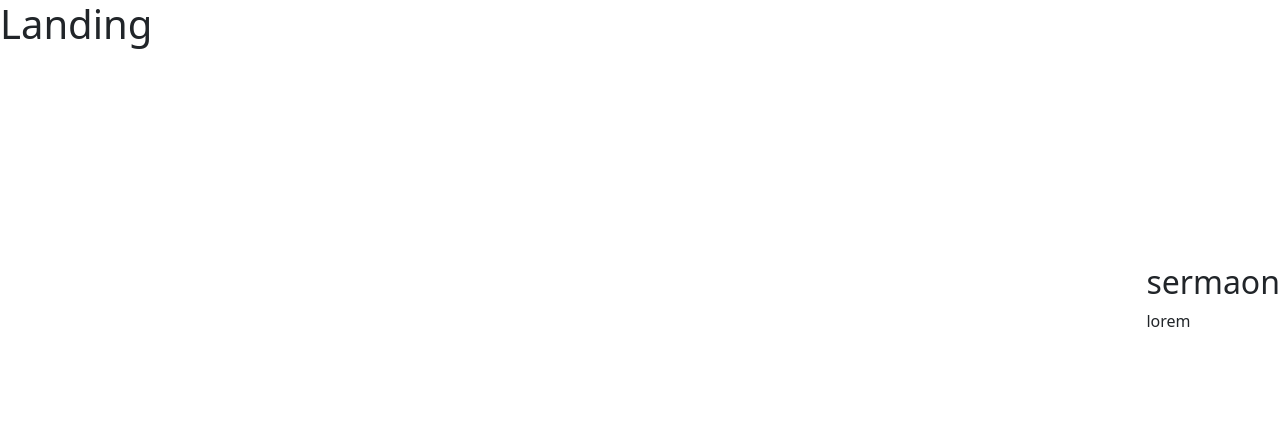
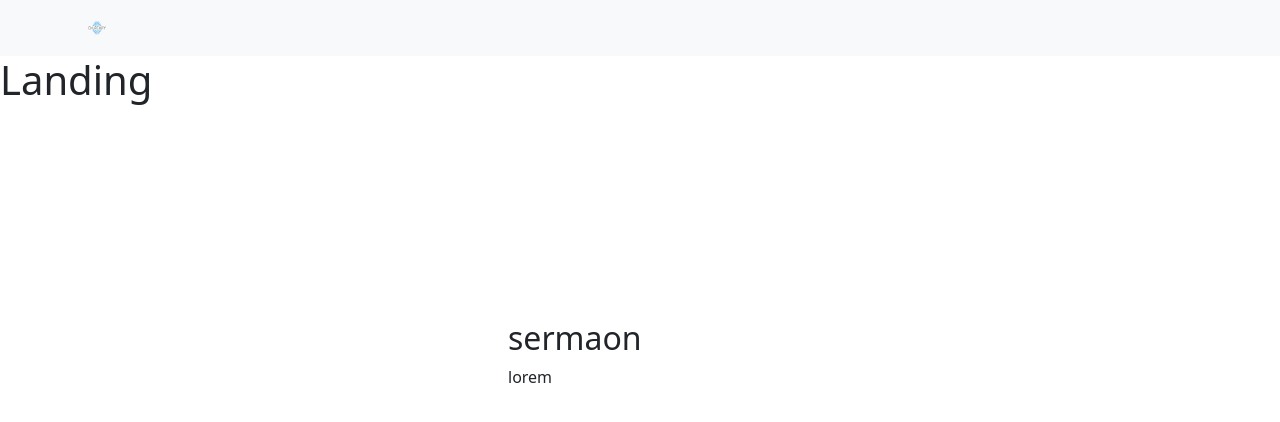
Before and after one commit to Edema-wxd/churchify, a React (Create React App) app: page / in a window 1280 px wide. Shown: the top 422 px of the page. Built offline with nearby package versions, Linux system fonts and the light colour scheme.

Commit message:
created logo

```diff
--- a/src/App.tsx
+++ b/src/App.tsx
@@ -4,10 +4,12 @@ import { AnimatePresence } from "framer-motion";
 import Landing from "./pages/landing/Landing";
 import Search from "./pages/search/Search";
 import View from "./pages/view/View";
+import Nav from "./components/shared/nav/Nav";
 
 function App() {
   return (
     <AnimatePresence mode="wait">
+      <Nav />
       <Routes>
         <Route path="/" element={<Landing />}></Route>
         <Route path="/search" element={<Search />}></Route>
--- /dev/null
+++ b/src/components/shared/nav/Nav.tsx
@@ -0,0 +1,26 @@
+import React from "react";
+import Container from "react-bootstrap/Container";
+import Navbar from "react-bootstrap/Navbar";
+import logo from "../../../assets/logo.svg";
+
+function Nav() {
+  return (
+    <>
+      <Navbar className="bg-body-tertiary">
+        <Container>
+          <Navbar.Brand href="#home">
+            <img
+              src={logo}
+              width="30"
+              height="30"
+              className="d-inline-block align-top"
+              alt="React Bootstrap logo"
+            />
+          </Navbar.Brand>
+        </Container>
+      </Navbar>
+    </>
+  );
+}
+
+export default Nav;
--- a/src/pages/landing/Landing.tsx
+++ b/src/pages/landing/Landing.tsx
@@ -6,9 +6,9 @@ function Landing() {
   return (
     <div>
       <h1>Landing</h1>
-      <Stack direction="horizontal" gap={2}>
+      <Stack direction="horizontal"  gap={2}>
         <Videoplayer
-          classN="ms-auto"
+          classN="auto"
           loco="home"
           vidurl="https://www.youtube.com/watch?v=QyFcl_Fba-k"
         />
```
Also changed, not shown: src/assets/logo.svg (added), src/assets/main-logo.png (added).
